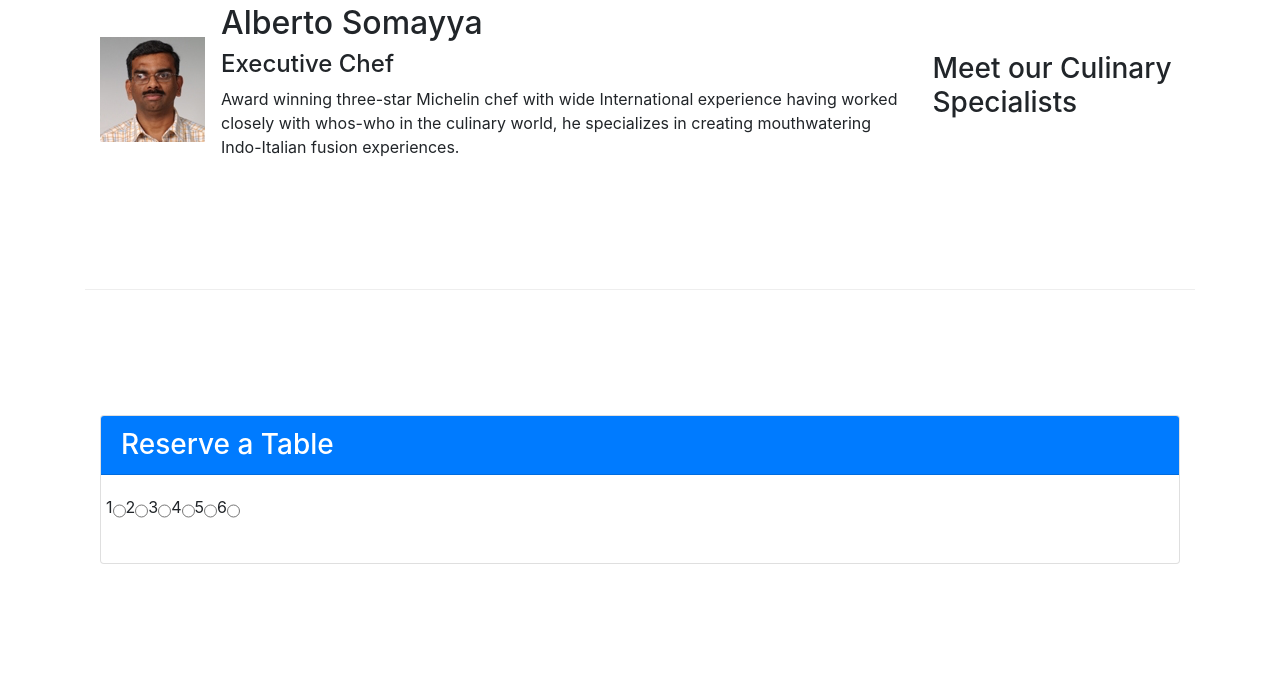
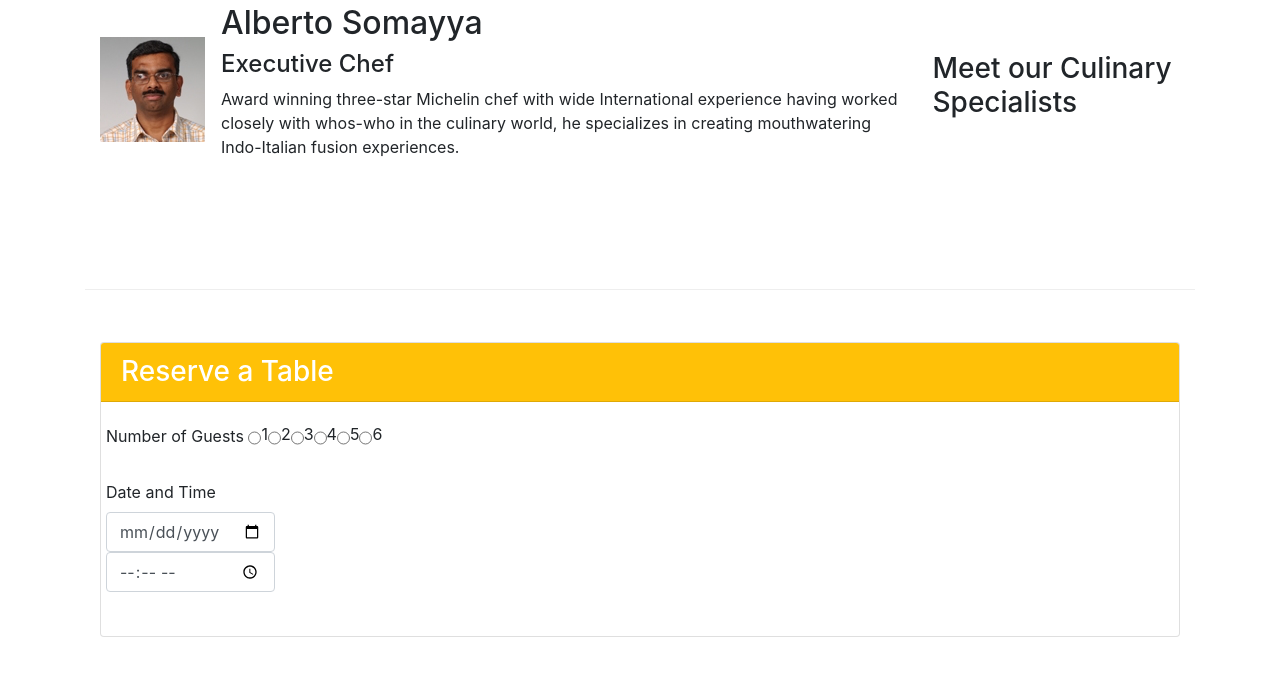
Before and after one commit to Cerious/UHKweb-dev, a website: page index.html in a window 1280 px wide. Shown: the part 1234-1921 px from the top of the page. Drawn offline with nearby package versions, Linux system fonts and the light colour scheme.

Commit message:
added new card to home page

```diff
--- a/index.html
+++ b/index.html
@@ -69,8 +69,14 @@
                 <h3>This Month's Promotions</h3>
             </div>
             <div class="col col-sm col-md">
+                <div class="media">
+                    <div class="media-body">
                         <h2>Weekend Grand Buffet</h2>
                         <p>Featuring mouthwatering combinations with a choice of five different salads, six enticing appetizers, six main entrees and five choicest desserts. Free flowing bubbly and soft drinks. All for just $19.99 per person </p>
+                    </div>
+                    <img class="d-flex mr-3 image-thumbnail aling-self-center" src="img/buffet.png" alt="buffet">
+                </div>
+
             </div>
         </div>
 
@@ -93,26 +99,46 @@
         <div class="row row-content align-items-center">
             <div class="col-sm">
                 <div class="card">
-                    <h3 class="card-header bg-primary text-white">
+                    <h3 class="card-header bg-warning text-white">
                         Reserve a Table
                     </h3>
                     <div class="card-body">
                         <dl class="row">
+                            <dd>
+                                <label for="telnum">Number of Guests</label>
                                 <div class="btn-group" role="group" aria-label="Basic example">
+                                    <input type="radio">
                                     <label for="one">1</label>
+
                                     <input type="radio">
                                     <label for="two">2</label>
-                                <input type="radio" id="female" name="gender" value="female">
+
+                                    <input type="radio">
                                     <label for="three">3</label>
+
                                     <input type="radio">
                                     <label for="four">4</label>
-                                <input type="radio" id="male" name="gender" value="male">
+
+                                    <input type="radio">
                                     <label for="five">5</label>
-                                <input type="radio" id="female" name="gender" value="female">
+
+                                    <input type="radio">
                                     <label for="other">6</label>
-                                <input type="radio">
 
                                   </div>
+                            </dd>
+                        </dl>
+                        <dl class="row">
+
+                            <dd>
+                                <label for="telnum">Date and Time</label>
+                                <div>
+                                    <input type="date" class="form-control" id="date" name="date" placeholder="Date">
+                                </div>
+                                <div>
+                                    <input type="time" class="form-control" id="time" name="time" placeholder="Time">
+                                </div>
+                            </dd>
 
                         </dl>
                     </div>
```
Also changed, not shown: 1 other file. Lines whose indentation alone changed are shown as unchanged.
